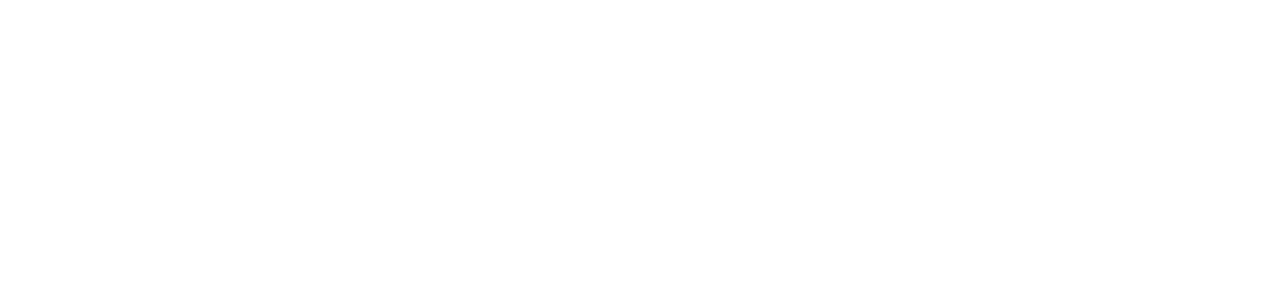
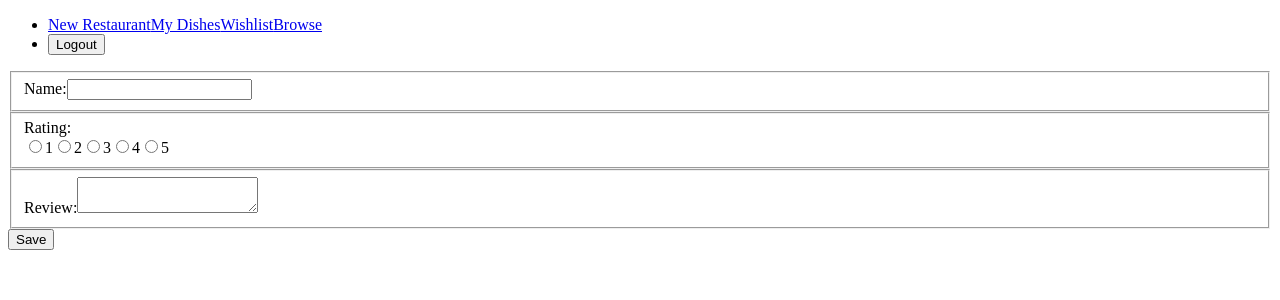
Before and after one commit to zsazsazsa/findining-client, a React (Vite) app: page /restaurant/1/new-dish in a window 1280 px wide. Before the commit this address had no page. Shown: the top 300 px of the page. Built offline with nearby package versions, Linux system fonts and the light colour scheme; no server answers; sample sign-in values are in the browser's storage.

Commit message:
added form for new dish, dish rating, dish review

```diff
--- a/src/components/ApplicationViews.jsx
+++ b/src/components/ApplicationViews.jsx
@@ -10,6 +10,7 @@
 import { MyDishes } from "./MyDishes.jsx"
 import { Wishlist } from "./Wishlist.jsx"
 import { RestaurantReviews } from "./RestaurantReviews.jsx"
+import { NewDish } from "./NewDish.jsx"
 
 
 
@@ -28,6 +29,7 @@
                 <Route path="/restaurant" >
                     <Route path=":restaurantId" element={<RestaurantDetails/>} />
                     <Route path=":restaurantId/reviews" element={<RestaurantReviews/>} />
+                    <Route path=":restaurantId/new-dish" element={<NewDish />} />
                     <Route path="new" element={<NewRestaurant />} />
                 </Route>
             </Route>
--- /dev/null
+++ b/src/components/NewDish.jsx
@@ -0,0 +1,106 @@
+import { useEffect, useState } from "react"
+import { useNavigate, useParams } from "react-router-dom"
+import { saveDishRating } from "../managers/ratingManager"
+import { saveDishReview } from "../managers/reviewManager"
+import { getDishes, saveDish } from "../managers/dishManager"
+
+export const NewDish = () => {
+
+    const { restaurantId } = useParams()
+
+    const navigate = useNavigate()
+
+    const [newDish, setNewDish] = useState({
+        name: "",
+        restaurant: restaurantId
+    })
+
+    const [dishes, setDishes] = useState([])
+
+    const lastAddedDish = dishes[dishes.length -1]
+
+
+    useEffect(()=>{
+        getDishes().then(data => {
+            setDishes(data)
+        })
+    }, [])
+
+    const [newRating, setNewRating] = useState({
+        dish: 0,
+        rating: 0
+    })
+
+    const [newReview, setNewReview] = useState({
+        dish: 0,
+        review: ""
+    })
+
+    const handleInputChange = (e) => {
+        const newCopy = {...newDish}
+        newCopy[e.target.name] = (e.target.value)
+        setNewDish(newCopy)
+    }
+
+    const handleRating = (e) => {
+        const ratingCopy = {...newRating}
+        ratingCopy['rating'] = parseInt(e.target.value)
+        ratingCopy['dish'] = lastAddedDish.id + 1
+        setNewRating(ratingCopy)
+
+    }
+
+    const handleReview = (e) => {
+        const reviewCopy = {...newReview}
+        reviewCopy['review'] = e.target.value
+        reviewCopy['dish'] = lastAddedDish.id + 1
+        setNewReview(reviewCopy)
+    }
+
+
+    const handleSave = async (e) => {
+        e.preventDefault();
+        await saveDish(newDish)
+        saveDishReview(newReview)
+        saveDishRating(newRating).then(() => {
+            navigate('/browse')
+        })
+    };
+
+
+
+
+    return (
+        <>
+            <div>
+                <fieldset>
+                    <label>Name:</label>
+                    <input
+                        type="text"
+                        name="name"
+                        onChange={handleInputChange} />
+                </fieldset>
+                <fieldset>
+                    <label>Rating:</label>
+                    <form onChange={handleRating}>
+                        {[1, 2, 3, 4, 5].map((value) => (
+                        <label key={value}>
+                            <input
+                            type="radio"
+                            value={value}
+                            name="rating"
+                            />
+                            {value}
+                        </label>
+                        ))}
+                    </form>
+                </fieldset>
+                <fieldset>
+                    <label>Review:</label>
+                    <textarea onChange={handleReview}></textarea>
+                </fieldset>
+                <button onClick={handleSave}>Save</button>
+            </div>
+        </>
+    )
+}
--- a/src/components/RestaurantDetails.jsx
+++ b/src/components/RestaurantDetails.jsx
@@ -1,5 +1,5 @@
 import { useEffect, useState } from "react"
-import { Link, useParams } from "react-router-dom"
+import { Link, useNavigate, useParams } from "react-router-dom"
 import { getDishes } from "../managers/dishManager"
 import { getRestaurantById } from "../managers/restaurantManager"
 import { getWishlist, saveWish } from "../managers/wishlistManager"
@@ -7,6 +7,7 @@
 
 export const RestaurantDetails = () => {
 
+    const navigate = useNavigate()
     const {restaurantId} = useParams()
     const [restaurant, setRestaurant] = useState({})
     const [dishes, setDishes] = useState([])
@@ -52,11 +53,18 @@
             <h2>{restaurant.location}</h2>
             <Link to={`reviews`}>read reviews</Link>
             {filteredDishes.map(dish => (
-                <div key={dish.id}>
-                    <h2>{dish.name}</h2>
-                    {!wishlist.includes(dish.id) && <button  value={dish.id} onClick={handleWishlist}>Add to Wishlist</button>}
-                </div>
+                <>
+                    <div key={dish.id}>
+                        <h2>{dish.name}</h2>
+                        {!wishlist.includes(dish.id) && <button  value={dish.id} onClick={handleWishlist}>Add to Wishlist</button>}
+                    </div>
+                </>
             ))}
+            <div>
+                <button onClick={()=>{
+                    navigate(`new-dish`)
+                }}>Add a Dish</button>
+            </div>
         </>
     );
 
--- a/src/managers/dishManager.jsx
+++ b/src/managers/dishManager.jsx
@@ -10,3 +10,16 @@
     const restaurants = await response.json()
     return restaurants
 }
+
+export const saveDish = async (dish) => {
+    await fetch(`${APIurl}dishes`,
+        {
+            method: "POST",
+            headers: {
+                "Content-Type": "application/json",
+                "Authorization": `Token ${JSON.parse(localStorage.getItem("diner_token"))}`
+            },
+            body: JSON.stringify(dish)
+        }
+    )
+}
--- a/src/managers/ratingManager.jsx
+++ b/src/managers/ratingManager.jsx
@@ -12,3 +12,16 @@
         }
     )
 }
+
+export const saveDishRating = async (dishRating) => {
+    await fetch(`${APIurl}dish-rating`,
+        {
+            method: "POST",
+            headers: {
+                "Content-Type": "application/json",
+                "Authorization": `Token ${JSON.parse(localStorage.getItem("diner_token"))}`
+            },
+            body: JSON.stringify(dishRating)
+        }
+    )
+}
--- a/src/managers/reviewManager.jsx
+++ b/src/managers/reviewManager.jsx
@@ -13,6 +13,21 @@
     )
 }
 
+export const saveDishReview = async (dishReview) => {
+    await fetch(`${APIurl}dish-review`,
+        {
+            method: "POST",
+            headers: {
+                "Content-Type": "application/json",
+                "Authorization": `Token ${JSON.parse(localStorage.getItem("diner_token"))}`
+            },
+            body: JSON.stringify(dishReview)
+        }
+    )
+}
+
+
+
 export const getRestaurantReviews = async () => {
     const response = await fetch(`${APIurl}restaurant-review`,
         {
```
